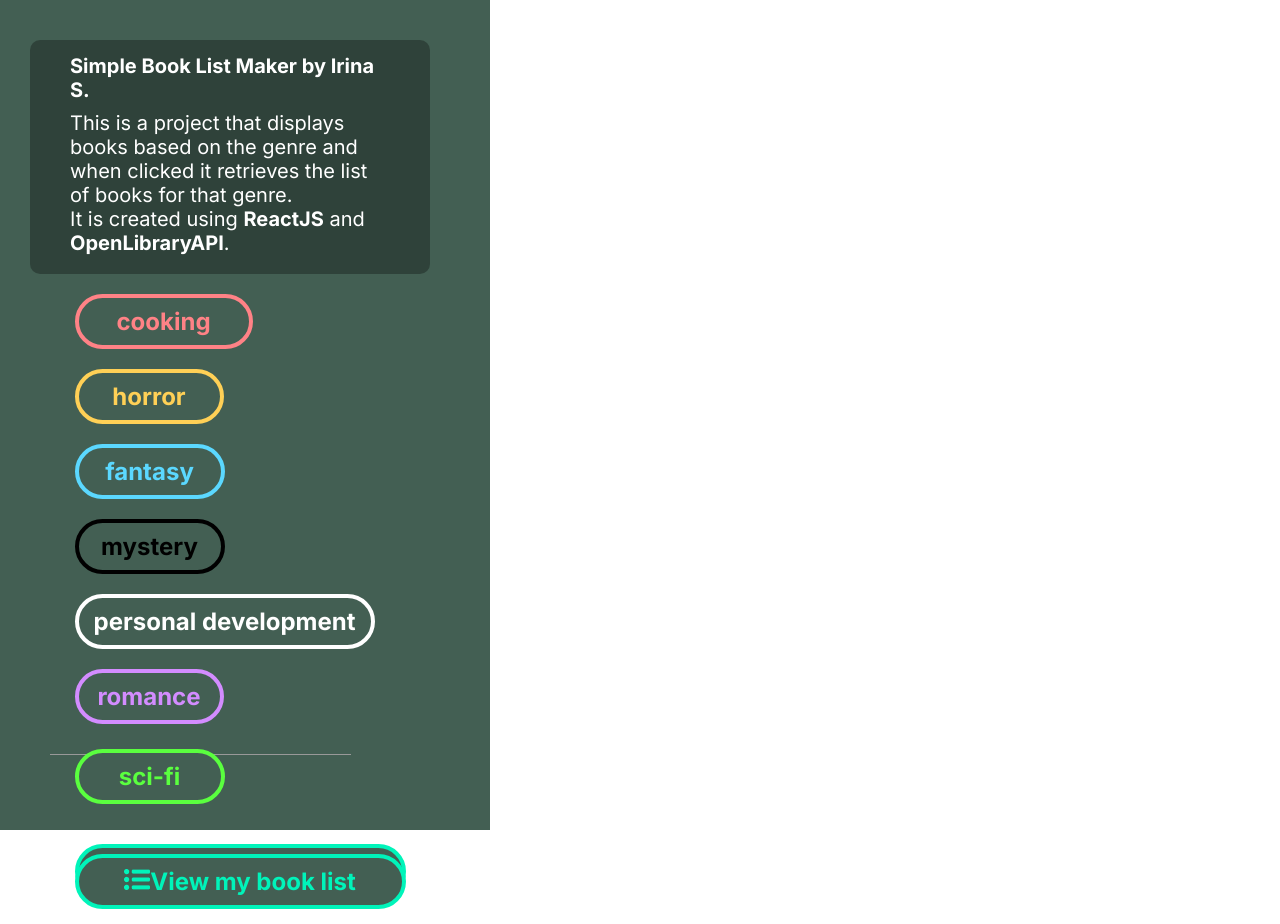
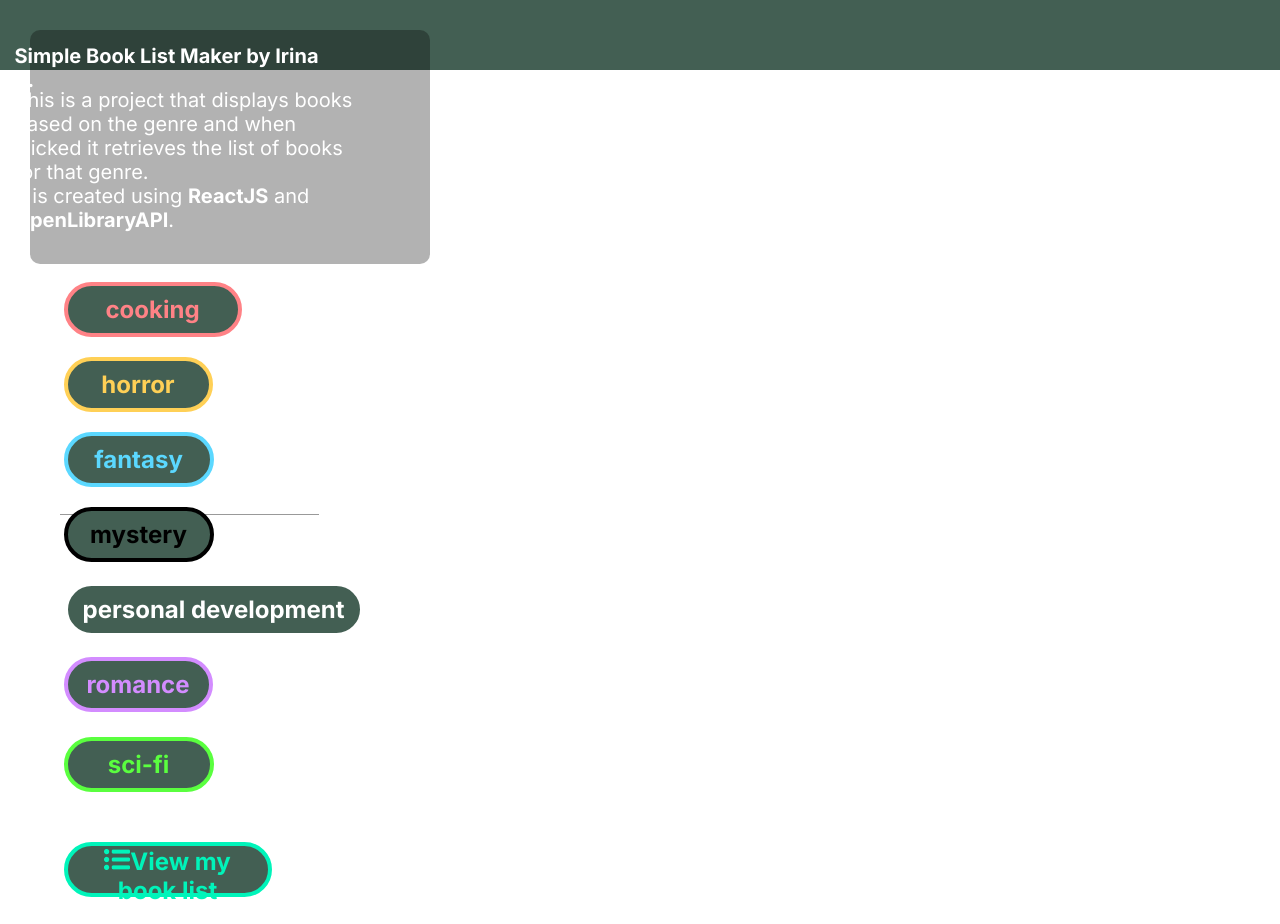
Before and after one commit to isverzh85/libraryProject, a React (Create React App) app: page / in a window 1280 px wide. Built offline with nearby package versions, Linux system fonts and the light colour scheme.

Commit message:
page needs work on

```diff
--- a/src/Pages/Home/Nav.js
+++ b/src/Pages/Home/Nav.js
@@ -61,17 +61,20 @@ export const Nav = () => {
 
   return (
     <div className={styles.navContainer}>
-      <div className={styles.bookContainer}>
-      <div className={styles.description}>
-        <div className={styles.list}>
-          <h1 className={styles.name}>Simple Book List Maker by Irina S. </h1>
-          <p className={styles.paragraph}>
-            This is a project that displays books based on the genre and when
-            clicked it retrieves the list of books for that genre.<br></br>It is
-            created using <strong>ReactJS</strong> and{" "}
-            <strong>OpenLibraryAPI</strong>.
-          </p>
-        </div>
+      <div className={styles.bookNavigationContainer}>
+      <div className={styles.descriptionContainer}>
+           <div className={styles.descriptionWrapper}>
+             <h1 className={styles.descriptionTitle}>
+                  Simple Book List Maker by Irina S.
+              </h1>
+            <p className={styles.paragraph}>
+               This is a project that displays books based on the genre and when clicked
+              it retrieves the list of books for that genre.
+            <br />
+             It is created using <strong>ReactJS</strong> and{" "}
+                <strong>OpenLibraryAPI</strong>.
+            </p>
+          </div>
         <div className={styles.bookListContainer}>
           <nav className={styles.listButtons}>
             <button
@@ -137,7 +140,7 @@ export const Nav = () => {
         </div>
       </div>
       </div>
-      <div className={styles.listBook}>
+      <div className={styles.listBookContainer}>
         {bookList?.length > 0 &&
           bookList?.map((book, cover_id) => {
             return (
--- a/src/Pages/Home/styles.module.scss
+++ b/src/Pages/Home/styles.module.scss
@@ -1,4 +1,4 @@
-.list{
+.bookNavigationContainer{
     display: flex;
     flex-direction: column;
     width:370px;
@@ -8,7 +8,7 @@
     padding:4px 20px 30px 10px;
 }
 
-.description{
+.navContainer{
     background:#435F53;
     display: flex;
     flex-direction: column;
@@ -16,7 +16,7 @@
     height: 95vh;
 }
 
-.listButtons{
+.descriptionContainer{
     width:70%;
     height: 60vh;
     border-bottom: 1px solid #999999;
@@ -204,7 +204,7 @@
     text-align: center;
 }
 
-.listOfBooks{
+.description{
     display: flex;
 }
 
@@ -235,10 +235,10 @@
 }
 
 .mainContainer{
-    display: flex;
-    flex-direction: column;
-    margin: 2px 25px;
-    height:50vh;
+    // display: flex;
+    // flex-direction: column;
+    // margin: 2px 25px;
+    // height:50vh;
 }
 
 .rectangle{
@@ -254,7 +254,7 @@
     border-radius: 10px;
 }
 
-.name{
+.descriptionTitle{
     width:328px;
     height:24px;
     margin-top:10px;
--- a/src/routing/index.js
+++ b/src/routing/index.js
@@ -7,12 +7,9 @@ function Routes() {
   return (
     <Router>
        <div>
-         <Nav />
           <Switch>
               <Route exact path="/" component={Nav} />
-
-             <Route path="/my-book-list" component={MyBookList} />
-             {/* <Route exact path="/" component={Nav} /> */}
+              <Route path="/my-book-list" component={MyBookList} />
           </Switch>
          </div>
       </Router>
```
